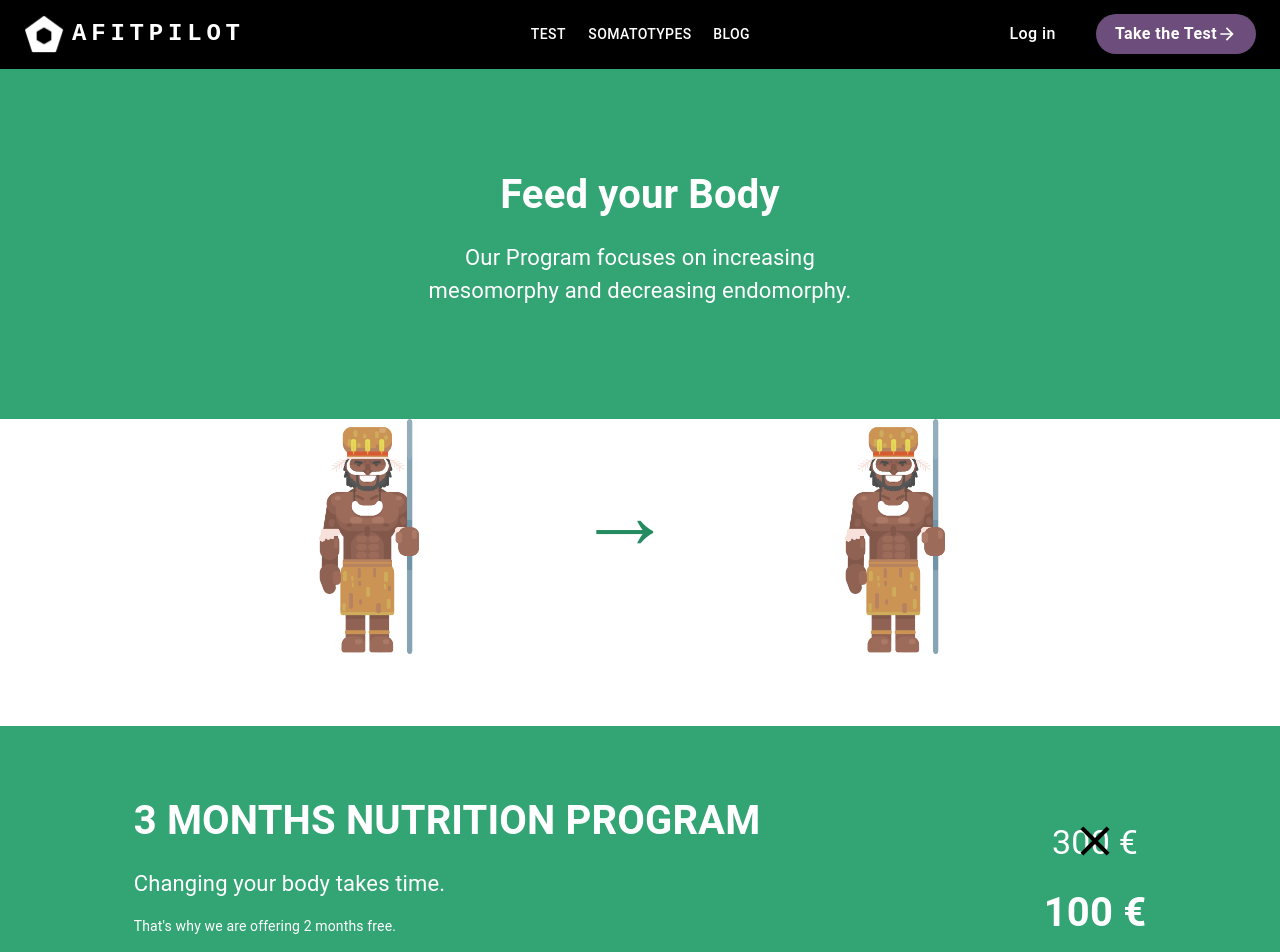
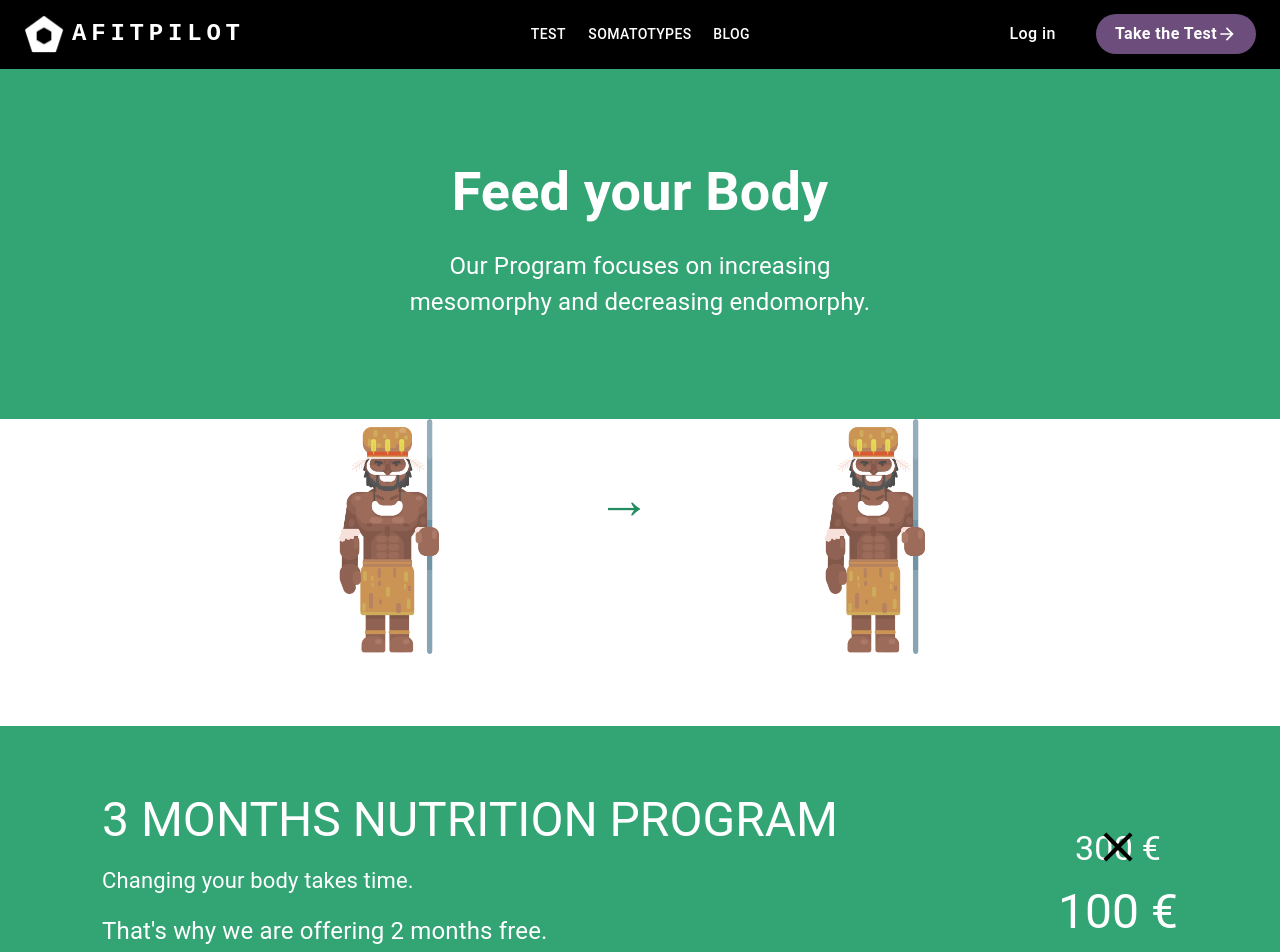
Before and after one commit to walter-clayton/afitpilot-somatotype, a React (Create React App) app in the folder client/: page /Nutrition in a window 1280 px wide. Shown: the top 952 px of the page. Built offline with nearby package versions, Linux system fonts and the light colour scheme.

Commit message:
change the title fontsize

```diff
--- a/client/src/components/CTA/Nutrition.tsx
+++ b/client/src/components/CTA/Nutrition.tsx
@@ -7,12 +7,12 @@ import NutritionCard from './NutritionCard';
 import CloseIcon from '@mui/icons-material/Close';
 
 const theme = createTheme();
-theme.typography.h3 = {
+theme.typography.h1 = {
     "@media (max-width:600px)": {
-        fontSize: "30px"
+        fontSize: "34px",
     },
     [theme.breakpoints.up("md")]: {
-        fontSize: "40px",
+        fontSize: "54px",
     },
 };
 theme.typography.body1 = {
@@ -23,6 +23,14 @@ theme.typography.body1 = {
         fontSize: "22px",
     },
 };
+theme.typography.body2 = {
+    "@media (min-width:600px)": {
+        fontSize: "14px"
+    },
+    [theme.breakpoints.up("md")]: {
+        fontSize: "24px",
+    },
+}
 const Nutrition = () => {
     return (
         <ThemeProvider theme={theme}>
@@ -44,7 +52,7 @@ const Nutrition = () => {
                             flexDirection: "column",
                         }}>
                         <Typography
-                            variant="h3"
+                            variant="h1"
                             sx={{
                                 color: "white",
                                 textAlign: "center",
@@ -54,7 +62,7 @@ const Nutrition = () => {
                         </Typography>
                         <Typography
                             mb={2}
-                            variant="body1"
+                            variant="body2"
                             sx={{
                                 color: "white",
                                 textAlign: "center",
--- a/client/src/components/CTA/Training.tsx
+++ b/client/src/components/CTA/Training.tsx
@@ -65,7 +65,7 @@ const Training = () => {
                         </Typography>
                         <Typography
                             mb={2}
-                            variant="body1"
+                            variant="body2"
                             sx={{
                                 color: "white",
                                 textAlign: "center",
```
